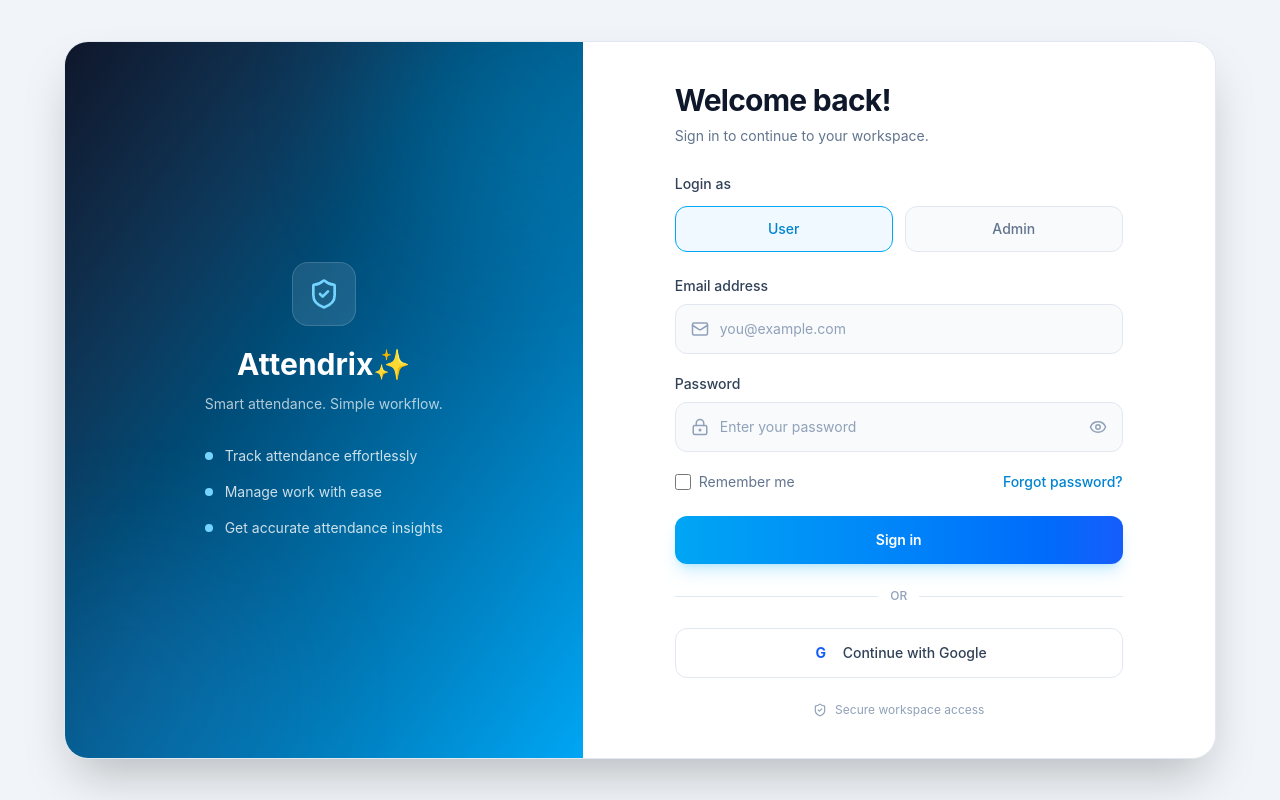
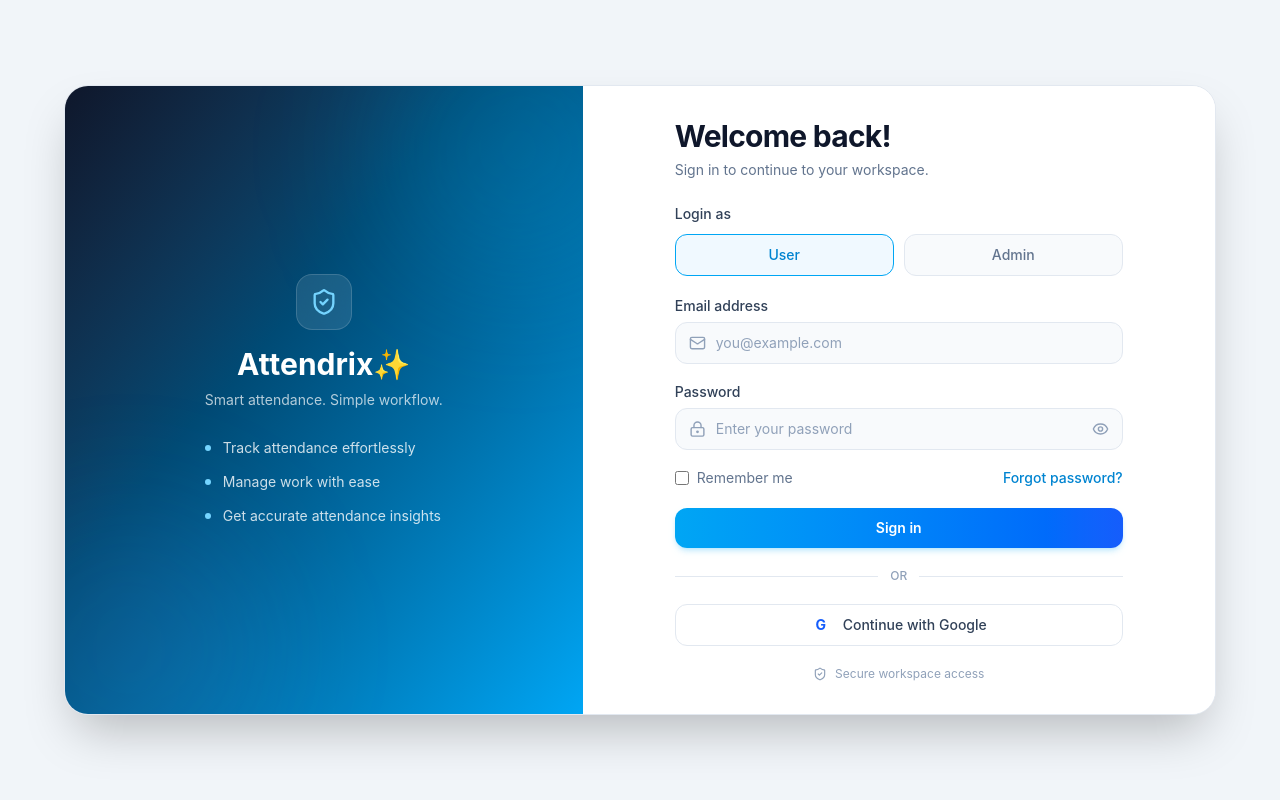
Before and after one commit to judithjoshitha01/Attendance-Management-System, a React (Vite) app: page / in a window 1280 px wide. Built offline with nearby package versions, Linux system fonts and the light colour scheme.

Commit message:
Update Login.jsx

```diff
--- a/src/pages/Login.jsx
+++ b/src/pages/Login.jsx
@@ -20,10 +20,6 @@ function Login() {
   const [emailError, setEmailError] = useState("");
   const [passwordError, setPasswordError] = useState("");
 
-  // ==========================================
-  // SIGN IN
-  // ==========================================
-
   const handleLogin = (e) => {
     e.preventDefault();
 
@@ -42,11 +38,8 @@ function Login() {
       valid = false;
     }
 
-    if (!valid) {
-      return;
-    }
+    if (!valid) return;
 
-    // Dummy login
     if (role === "user") {
       navigate("/dashboard");
     } else {
@@ -55,134 +48,98 @@ function Login() {
   };
 
   return (
-    <div className="min-h-screen bg-slate-100 p-3 sm:p-6">
+    <div className="min-h-screen bg-slate-100 p-3 sm:p-5">
+      <div className="flex min-h-[calc(100vh-1.5rem)] items-center justify-center sm:min-h-[calc(100vh-2.5rem)]">
 
-      <div className="flex min-h-[calc(100vh-1.5rem)] items-center justify-center sm:min-h-[calc(100vh-3rem)]">
-
-        {/* ================================================= */}
         {/* MAIN CONTAINER */}
-        {/* ================================================= */}
-
         <div className="grid w-full max-w-6xl overflow-hidden rounded-3xl border border-slate-200 bg-white shadow-2xl lg:grid-cols-[0.9fr_1.1fr]">
 
-          {/* ================================================= */}
           {/* LEFT SIDE */}
-          {/* ================================================= */}
+          <div className="relative hidden min-h-[580px] items-center justify-center overflow-hidden bg-gradient-to-br from-slate-900 via-sky-800 to-sky-500 lg:flex">
 
-          <div className="relative hidden min-h-[620px] items-center justify-center overflow-hidden bg-gradient-to-br from-slate-900 via-sky-800 to-sky-500 lg:flex">
-
-            {/* Background decoration */}
-
+            {/* BACKGROUND DECORATION */}
             <div className="absolute -right-20 -top-20 h-72 w-72 rounded-full bg-sky-400/15 blur-3xl" />
-
             <div className="absolute -bottom-20 -left-20 h-72 w-72 rounded-full bg-blue-400/10 blur-3xl" />
 
-            {/* Content */}
-
+            {/* CONTENT */}
             <div className="relative z-10 px-8 text-center">
 
-              {/* Logo */}
-
-              <div className="mx-auto mb-5 flex h-16 w-16 items-center justify-center rounded-2xl border border-white/15 bg-white/10 backdrop-blur-md">
-
+              {/* LOGO */}
+              <div className="mx-auto mb-4 flex h-14 w-14 items-center justify-center rounded-2xl border border-white/15 bg-white/10 backdrop-blur-md">
                 <ShieldCheck
-                  size={32}
+                  size={28}
                   className="text-sky-300"
                 />
-
               </div>
 
-              {/* Brand */}
-
+              {/* BRAND */}
               <h1 className="text-3xl font-bold text-white">
                 Attendrix✨
               </h1>
 
-              <p className="mt-3 text-sm text-white/70">
+              <p className="mt-2 text-sm text-white/70">
                 Smart attendance. Simple workflow.
               </p>
 
-              {/* Features */}
-
-              <div className="mx-auto mt-8 space-y-4 text-left">
+              {/* FEATURES */}
+              <div className="mx-auto mt-7 space-y-3.5 text-left">
 
                 <div className="flex items-center gap-3">
-                  <div className="h-2 w-2 shrink-0 rounded-full bg-sky-300" />
-
+                  <div className="h-1.5 w-1.5 shrink-0 rounded-full bg-sky-300" />
                   <span className="text-sm text-white/80">
                     Track attendance effortlessly
                   </span>
                 </div>
 
                 <div className="flex items-center gap-3">
-                  <div className="h-2 w-2 shrink-0 rounded-full bg-sky-300" />
-
+                  <div className="h-1.5 w-1.5 shrink-0 rounded-full bg-sky-300" />
                   <span className="text-sm text-white/80">
                     Manage work with ease
                   </span>
                 </div>
 
                 <div className="flex items-center gap-3">
-                  <div className="h-2 w-2 shrink-0 rounded-full bg-sky-300" />
-
+                  <div className="h-1.5 w-1.5 shrink-0 rounded-full bg-sky-300" />
                   <span className="text-sm text-white/80">
                     Get accurate attendance insights
                   </span>
                 </div>
 
               </div>
-
             </div>
           </div>
 
-          {/* ================================================= */}
           {/* RIGHT SIDE */}
-          {/* ================================================= */}
-
-          <div className="flex items-center justify-center bg-white px-5 py-8 sm:px-10 sm:py-10 lg:px-12 xl:px-16">
+          <div className="flex items-center justify-center bg-white px-5 py-7 sm:px-8 sm:py-8 lg:px-10 xl:px-14">
 
             <div className="w-full max-w-md">
 
-              {/* ================================================= */}
               {/* HEADING */}
-              {/* ================================================= */}
-
-              <div className="mb-7">
-
+              <div className="mb-6">
                 <h2 className="text-2xl font-bold tracking-tight text-slate-900 sm:text-3xl">
                   Welcome back!
                 </h2>
 
-                <p className="mt-2 text-sm text-slate-500">
+                <p className="mt-1.5 text-sm text-slate-500">
                   Sign in to continue to your workspace.
                 </p>
-
               </div>
 
-              {/* ================================================= */}
               {/* FORM */}
-              {/* ================================================= */}
-
               <form onSubmit={handleLogin} noValidate>
 
-                {/* ================================================= */}
                 {/* ROLE */}
-                {/* ================================================= */}
-
-                <div className="mb-6">
-
-                  <p className="mb-3 text-sm font-medium text-slate-700">
+                <div className="mb-5">
+                  <p className="mb-2.5 text-sm font-medium text-slate-700">
                     Login as
                   </p>
 
-                  <div className="grid grid-cols-2 gap-3">
-
-                    {/* USER */}
+                  <div className="grid grid-cols-2 gap-2.5">
 
                     <button
                       type="button"
                       onClick={() => setRole("user")}
-                      className={`rounded-xl border px-4 py-3 text-sm font-medium transition ${
+                      className={`rounded-xl border px-4 py-2.5 text-sm font-medium transition ${
                         role === "user"
                           ? "border-sky-500 bg-sky-50 text-sky-600"
                           : "border-slate-200 bg-slate-50 text-slate-500 hover:border-slate-300"
@@ -191,12 +148,10 @@ function Login() {
                       User
                     </button>
 
-                    {/* ADMIN */}
-
                     <button
                       type="button"
                       onClick={() => setRole("admin")}
-                      className={`rounded-xl border px-4 py-3 text-sm font-medium transition ${
+                      className={`rounded-xl border px-4 py-2.5 text-sm font-medium transition ${
                         role === "admin"
                           ? "border-sky-500 bg-sky-50 text-sky-600"
                           : "border-slate-200 bg-slate-50 text-slate-500 hover:border-slate-300"
@@ -206,24 +161,18 @@ function Login() {
                     </button>
 
                   </div>
-
                 </div>
 
-                {/* ================================================= */}
                 {/* EMAIL */}
-                {/* ================================================= */}
-
-                <div className="mb-5">
-
-                  <label className="mb-2 block text-sm font-medium text-slate-700">
+                <div className="mb-4.5">
+                  <label className="mb-1.5 block text-sm font-medium text-slate-700">
                     Email address
                   </label>
 
                   <div className="relative">
-
                     <Mail
-                      size={18}
-                      className="absolute left-4 top-1/2 -translate-y-1/2 text-slate-400"
+                      size={17}
+                      className="absolute left-3.5 top-1/2 -translate-y-1/2 text-slate-400"
                     />
 
                     <input
@@ -234,13 +183,12 @@ function Login() {
                         setEmailError("");
                       }}
                       placeholder="you@example.com"
-                      className={`w-full rounded-xl border bg-slate-50 py-3.5 pl-11 pr-4 text-sm text-slate-900 outline-none transition placeholder:text-slate-400 focus:bg-white focus:ring-2 focus:ring-sky-500/10 ${
+                      className={`w-full rounded-xl border bg-slate-50 py-2.5 pl-10 pr-4 text-sm text-slate-900 outline-none transition placeholder:text-slate-400 focus:bg-white focus:ring-2 focus:ring-sky-500/10 ${
                         emailError
                           ? "border-red-300 focus:border-red-400"
                           : "border-slate-200 focus:border-sky-500"
                       }`}
                     />
-
                   </div>
 
                   {emailError && (
@@ -248,24 +196,18 @@ function Login() {
                       {emailError}
                     </p>
                   )}
-
                 </div>
 
-                {/* ================================================= */}
                 {/* PASSWORD */}
-                {/* ================================================= */}
-
-                <div className="mb-5">
-
-                  <label className="mb-2 block text-sm font-medium text-slate-700">
+                <div className="mb-4.5">
+                  <label className="mb-1.5 block text-sm font-medium text-slate-700">
                     Password
                   </label>
 
                   <div className="relative">
-
                     <LockKeyhole
-                      size={18}
-                      className="absolute left-4 top-1/2 -translate-y-1/2 text-slate-400"
+                      size={17}
+                      className="absolute left-3.5 top-1/2 -translate-y-1/2 text-slate-400"
                     />
 
                     <input
@@ -276,29 +218,26 @@ function Login() {
                         setPasswordError("");
                       }}
                       placeholder="Enter your password"
-                      className={`w-full rounded-xl border bg-slate-50 py-3.5 pl-11 pr-12 text-sm text-slate-900 outline-none transition placeholder:text-slate-400 focus:bg-white focus:ring-2 focus:ring-sky-500/10 ${
+                      className={`w-full rounded-xl border bg-slate-50 py-2.5 pl-10 pr-11 text-sm text-slate-900 outline-none transition placeholder:text-slate-400 focus:bg-white focus:ring-2 focus:ring-sky-500/10 ${
                         passwordError
                           ? "border-red-300 focus:border-red-400"
                           : "border-slate-200 focus:border-sky-500"
                       }`}
                     />
 
-                    {/* SHOW PASSWORD */}
-
                     <button
                       type="button"
                       onClick={() =>
                         setShowPassword((prev) => !prev)
                       }
-                      className="absolute right-4 top-1/2 -translate-y-1/2 text-slate-400 transition hover:text-slate-700"
+                      className="absolute right-3.5 top-1/2 -translate-y-1/2 text-slate-400 transition hover:text-slate-700"
                     >
                       {showPassword ? (
-                        <EyeOff size={18} />
+                        <EyeOff size={17} />
                       ) : (
-                        <Eye size={18} />
+                        <Eye size={17} />
                       )}
                     </button>
-
                   </div>
 
                   {passwordError && (
@@ -306,24 +245,17 @@ function Login() {
                       {passwordError}
                     </p>
                   )}
-
                 </div>
 
-                {/* ================================================= */}
                 {/* REMEMBER + FORGOT */}
-                {/* ================================================= */}
-
-                <div className="mb-6 flex flex-col gap-3 xs:flex-row xs:items-center xs:justify-between sm:flex-row sm:items-center sm:justify-between">
+                <div className="mb-5 flex flex-col gap-2.5 sm:flex-row sm:items-center sm:justify-between">
 
                   <label className="flex items-center gap-2 text-sm text-slate-500">
-
                     <input
                       type="checkbox"
-                      className="h-4 w-4 accent-sky-500"
+                      className="h-3.5 w-3.5 accent-sky-500"
                     />
-
                     Remember me
-
                   </label>
 
                   <button
@@ -336,25 +268,18 @@ function Login() {
 
                 </div>
 
-                {/* ================================================= */}
                 {/* SIGN IN */}
-                {/* ================================================= */}
-
                 <button
                   type="submit"
-                  className="w-full rounded-xl bg-gradient-to-r from-sky-500 to-blue-600 py-3.5 text-sm font-semibold text-white shadow-lg shadow-sky-500/20 transition hover:-translate-y-0.5 hover:shadow-sky-500/30"
+                  className="w-full rounded-xl bg-gradient-to-r from-sky-500 to-blue-600 py-2.5 text-sm font-semibold text-white shadow-md shadow-sky-500/20 transition hover:-translate-y-0.5 hover:shadow-sky-500/30"
                 >
                   Sign in
                 </button>
 
               </form>
 
-              {/* ================================================= */}
               {/* DIVIDER */}
-              {/* ================================================= */}
-
-              <div className="my-6 flex items-center gap-3">
-
+              <div className="my-5 flex items-center gap-3">
                 <div className="h-px flex-1 bg-slate-200" />
 
                 <span className="text-xs font-medium text-slate-400">
@@ -362,46 +287,30 @@ function Login() {
                 </span>
 
                 <div className="h-px flex-1 bg-slate-200" />
-
               </div>
 
-              {/* ================================================= */}
               {/* GOOGLE */}
-              {/* ================================================= */}
-
               <button
                 type="button"
-                className="flex w-full items-center justify-center gap-3 rounded-xl border border-slate-200 bg-white py-3.5 text-sm font-medium text-slate-700 transition hover:bg-slate-50 hover:shadow-sm"
+                className="flex w-full items-center justify-center gap-3 rounded-xl border border-slate-200 bg-white py-2.5 text-sm font-medium text-slate-700 transition hover:bg-slate-50 hover:shadow-sm"
               >
-
                 <span className="flex h-5 w-5 items-center justify-center rounded-full bg-white text-sm font-bold text-blue-600">
                   G
                 </span>
 
                 Continue with Google
-
               </button>
 
-              {/* ================================================= */}
               {/* SECURITY */}
-              {/* ================================================= */}
-
-              <div className="mt-6 flex items-center justify-center gap-2 text-xs text-slate-400">
-
+              <div className="mt-5 flex items-center justify-center gap-2 text-xs text-slate-400">
                 <ShieldCheck size={14} />
-
                 Secure workspace access
-
               </div>
 
             </div>
-
           </div>
-
         </div>
-
       </div>
-
     </div>
   );
 }
```
